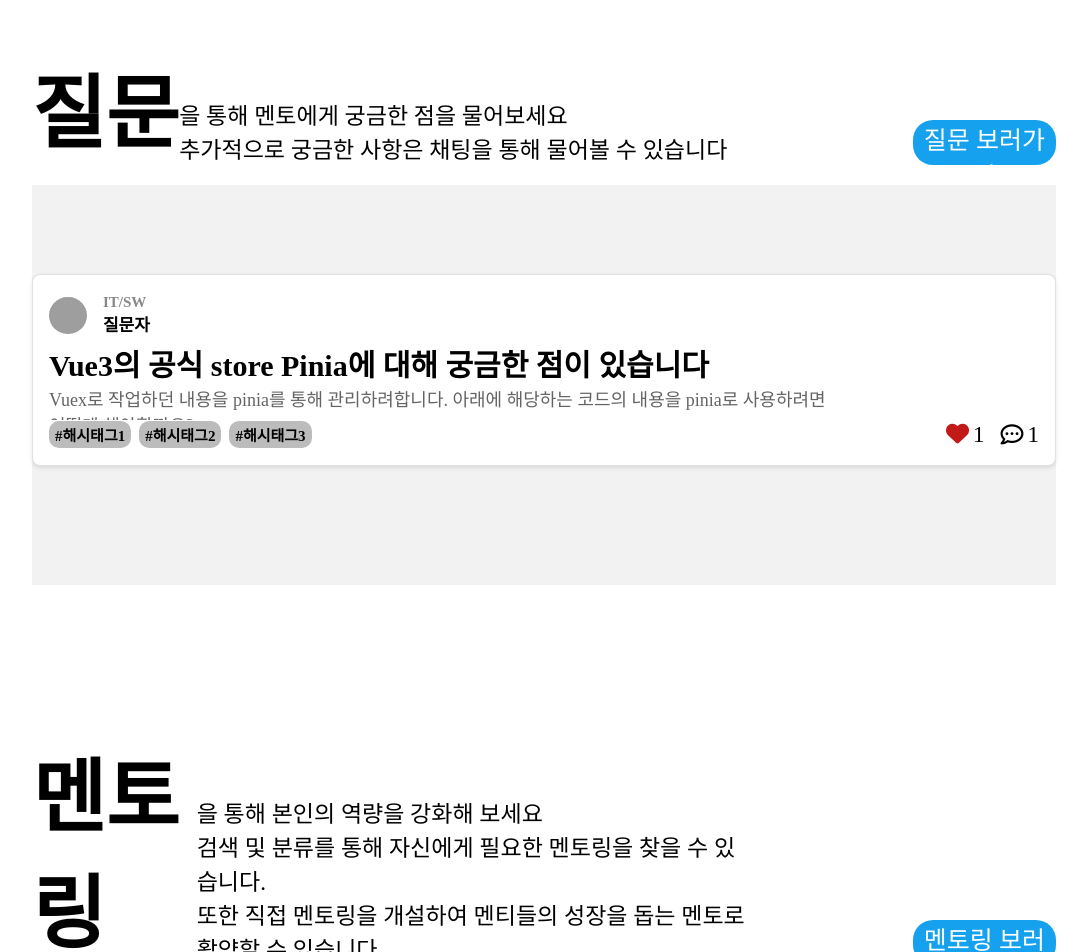
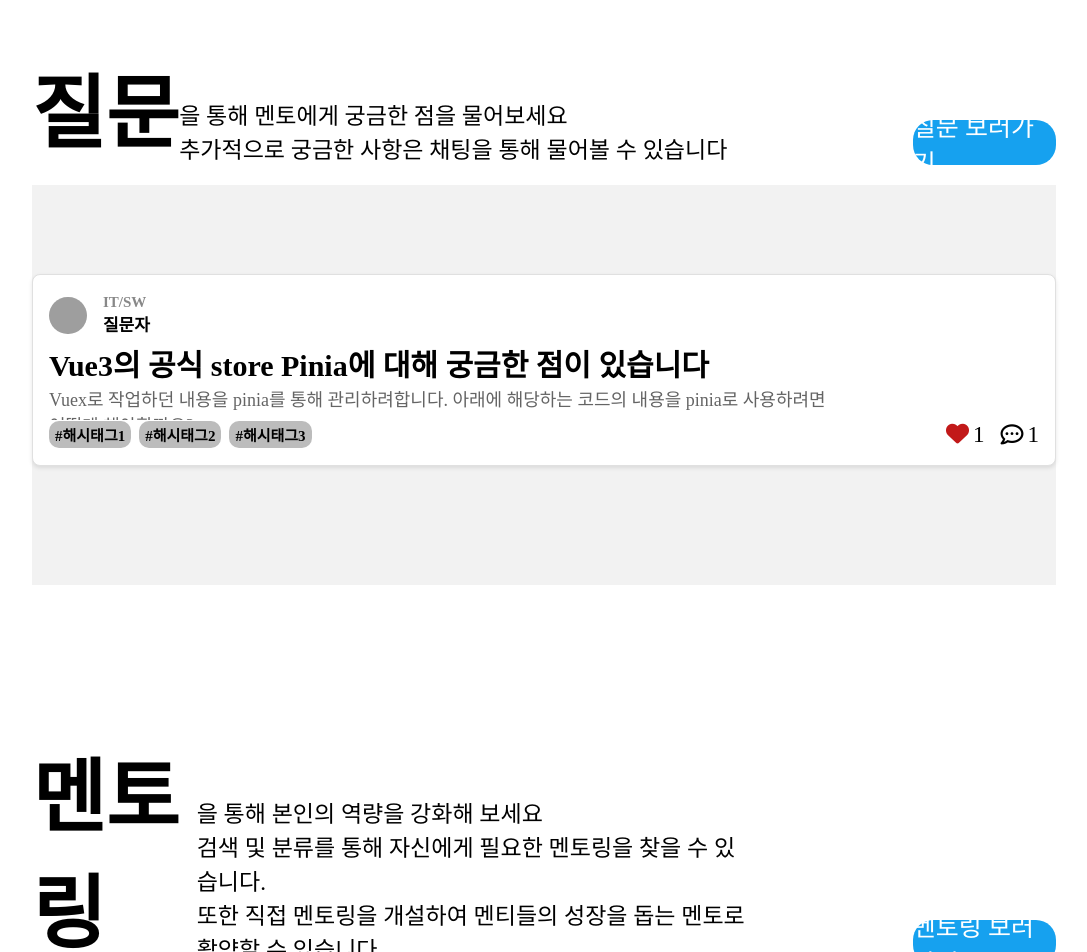
Before and after one commit to mentoping/mentorping-client, a Vue app: page / in a window 1280 px wide. Shown: the part 1520-2472 px from the top of the page, without its empty margins (96-1183 px from the left). Built offline with nearby package versions, Linux system fonts and the light colour scheme; no server answers; grey boxes are pictures that could not be loaded; a web font is replaced by a local one.

Commit message:
Feat Home Router Link Button

```diff
--- a/src/views/HomeView.vue
+++ b/src/views/HomeView.vue
@@ -54,7 +54,9 @@
 					궁금한 사항은 채팅을 통해 물어볼 수 있습니다
 				</div>
 				<div class="section-button">
-					<button>질문 보러가기</button>
+					<router-link to="/question" class="route-button"
+						>질문 보러가기</router-link
+					>
 				</div>
 			</div>
 			<div class="section-body">
@@ -109,7 +111,9 @@
 					멘토링을 개설하여 멘티들의 성장을 돕는 멘토로 활약할 수 있습니다.
 				</div>
 				<div class="section-button">
-					<button>멘토링 보러 가기</button>
+					<router-link to="/mentoring" class="route-button"
+						>멘토링 보러가기</router-link
+					>
 				</div>
 			</div>
 			<div class="section-body"></div>
@@ -251,7 +255,10 @@
 	justify-content: end;
 }
 
-.section-button button {
+.route-button {
+	display: flex;
+	align-items: center;
+	justify-content: center;
 	width: 70%;
 	height: 25%;
 	border-radius: 20px;
```
